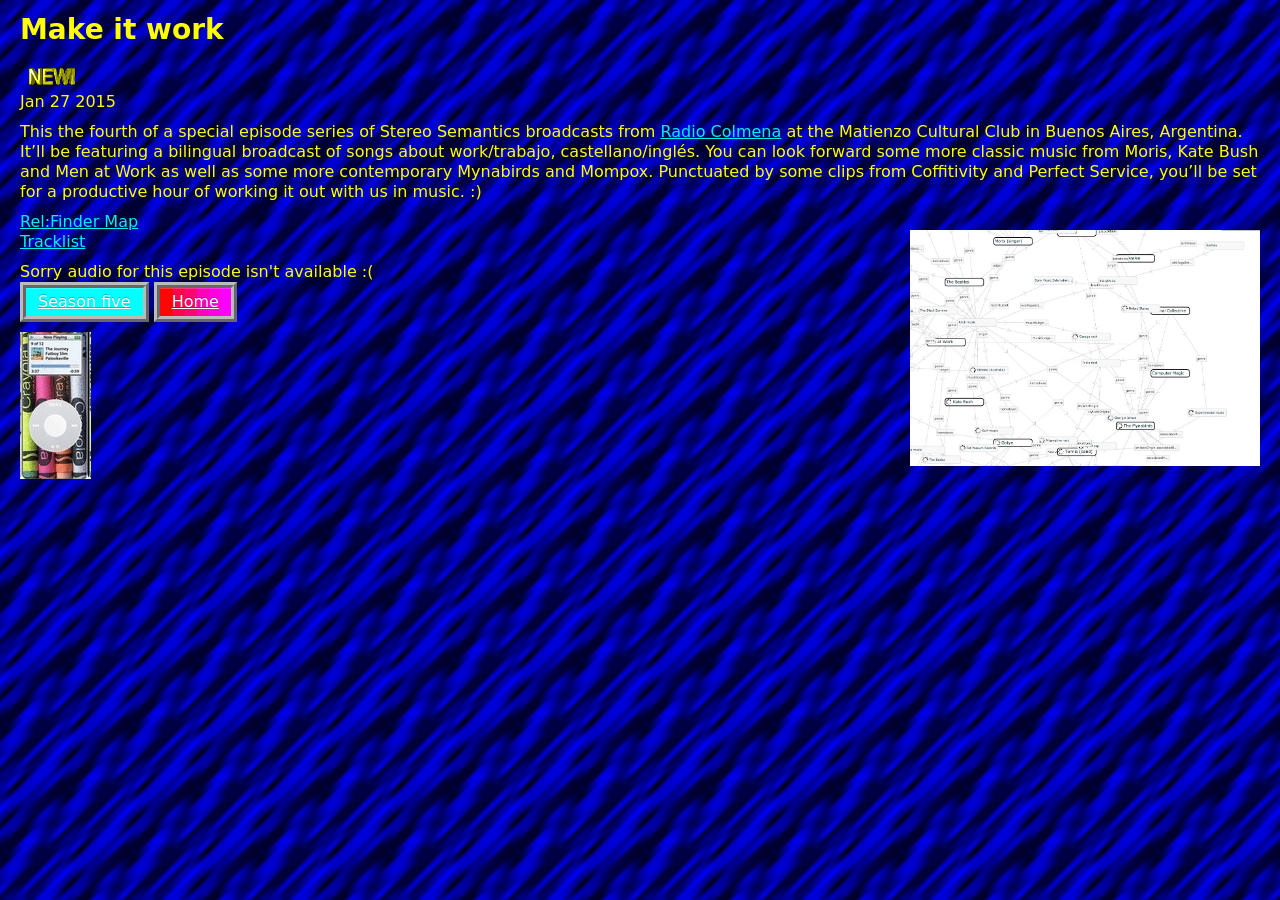
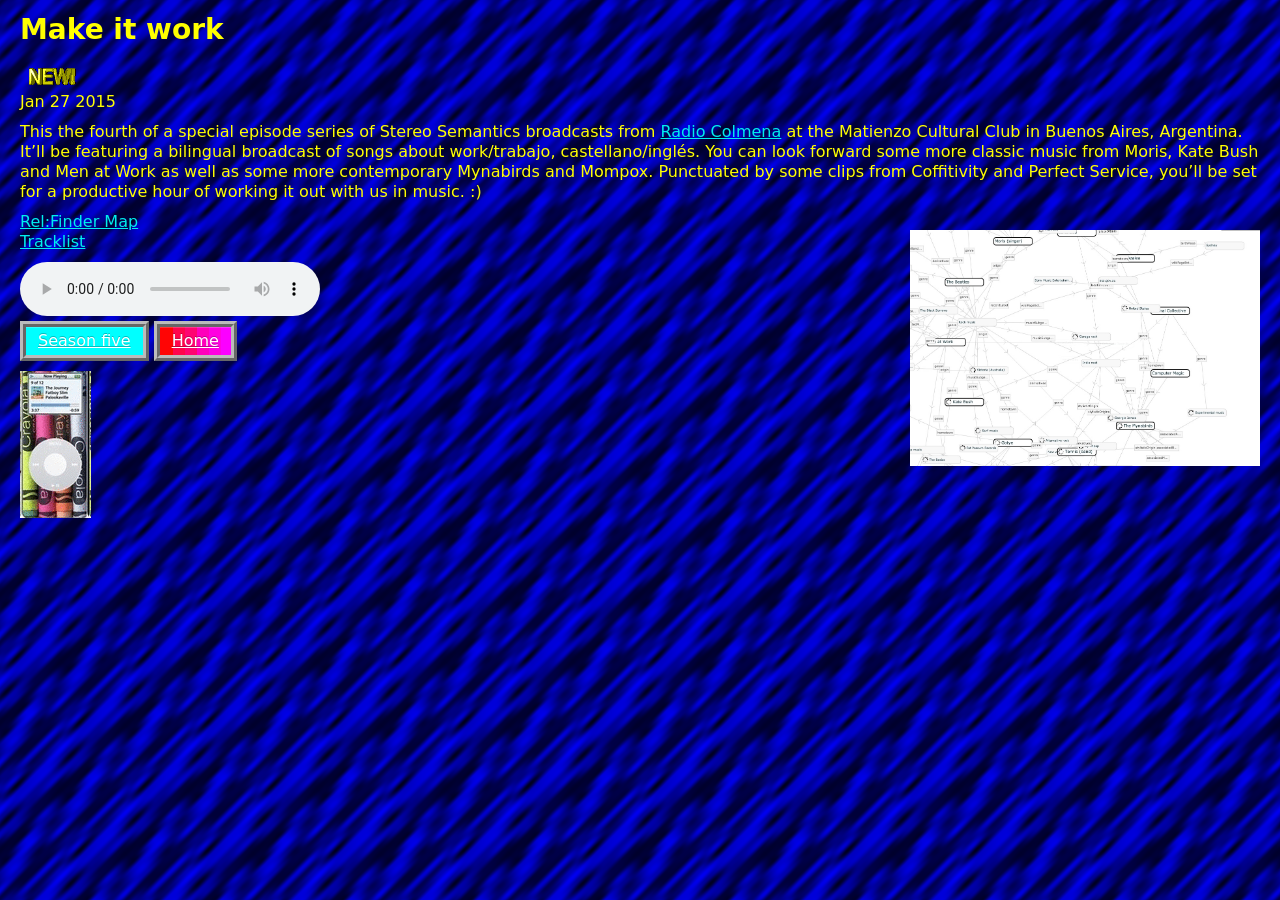
Before and after one commit to auremoser/stereosemantics, a Jekyll site: the page built from _posts/2015-01-27-work.md, in a window 1280 px wide. Built offline with Jekyll 4.4.1, drawn with Linux system fonts in a browser that asks for light colours; some of the changed lines change nothing that is shown.

Commit message:
update work episode with mp3 url

```diff
--- a/_posts/2015-01-27-work.md
+++ b/_posts/2015-01-27-work.md
@@ -4,7 +4,7 @@ title: Make it work
 episode: 8
 date: 2015-01-27
 categories: season05
-mp3_url:
+mp3_url: https://auremmoser.files.wordpress.com/2015/01/stereo-15-1-27.mp3
 rel_finder_url: http://tinyurl.com/lpep3lp
 tracklist_url: https://docs.google.com/spreadsheets/d/1AnBPTKYgbRICVfnWy8lh2XAfNTw8cQFm6TVHdbUXQa0/edit#gid=358236192
 duration: '01:08:27'
```
